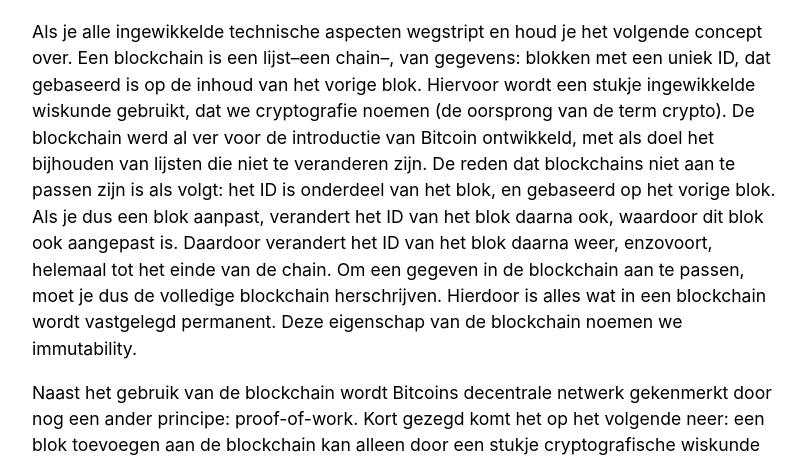
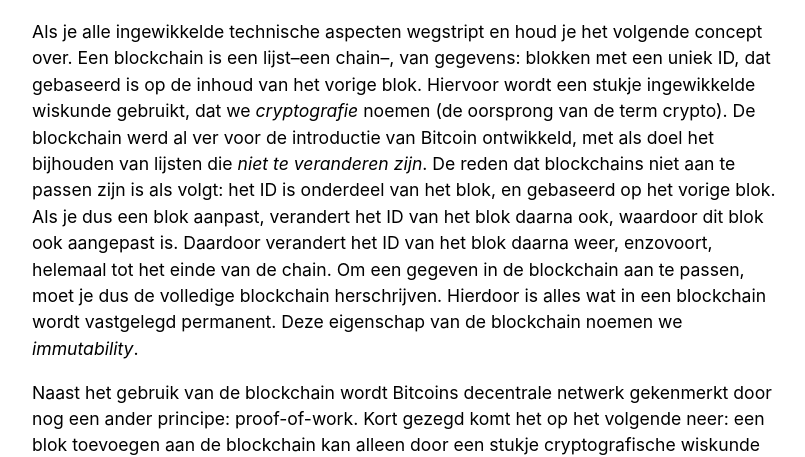
Before and after one commit to RobinBoers/school.geheimesite.nl, a Jekyll site: the page built from 5VWO/TW4/Maatschappijleer2.md, in a window 1280 px wide and 900 px high, scrolled down 2503 px. Shown: the part 239-696 px from the top of the window, without its empty margins (233-1038 px from the left). Built offline with Jekyll 4.4.1, drawn with Linux system fonts in a browser that asks for light colours; our own code applies the rules of GitHub Pages for plain Markdown files.

Commit message:
Add missing italics

```diff
--- a/5VWO/TW4/Maatschappijleer2.md
+++ b/5VWO/TW4/Maatschappijleer2.md
@@ -109,15 +109,15 @@ precies?
 Als je alle ingewikkelde technische aspecten wegstript en houd je het volgende concept
 over. Een blockchain is een lijst–een chain–, van gegevens: blokken met een uniek ID, dat
 gebaseerd is op de inhoud van het vorige blok. Hiervoor wordt een stukje ingewikkelde
-wiskunde gebruikt, dat we cryptografie noemen (de oorsprong van de term crypto). De
+wiskunde gebruikt, dat we *cryptografie* noemen (de oorsprong van de term crypto). De
 blockchain werd al ver voor de introductie van Bitcoin ontwikkeld, met als doel het bijhouden
-van lijsten die niet te veranderen zijn. De reden dat blockchains niet aan te passen zijn is als
+van lijsten die *niet te veranderen zijn*. De reden dat blockchains niet aan te passen zijn is als
 volgt: het ID is onderdeel van het blok, en gebaseerd op het vorige blok. Als je dus een blok
 aanpast, verandert het ID van het blok daarna ook, waardoor dit blok ook aangepast is.
 Daardoor verandert het ID van het blok daarna weer, enzovoort, helemaal tot het einde van
 de chain. Om een gegeven in de blockchain aan te passen, moet je dus de volledige
 blockchain herschrijven. Hierdoor is alles wat in een blockchain wordt vastgelegd
-permanent. Deze eigenschap van de blockchain noemen we immutability.
+permanent. Deze eigenschap van de blockchain noemen we *immutability*.
 
 Naast het gebruik van de blockchain wordt Bitcoins decentrale netwerk gekenmerkt door
 nog een ander principe: proof-of-work. Kort gezegd komt het op het volgende neer: een blok
```
